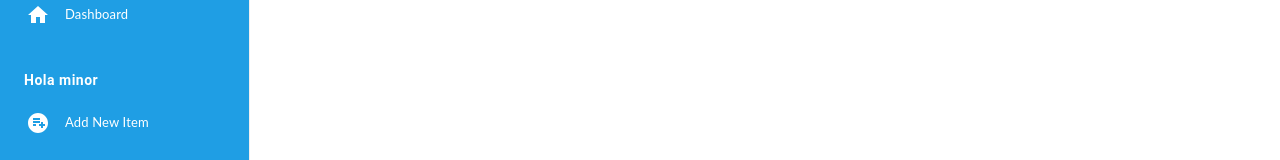
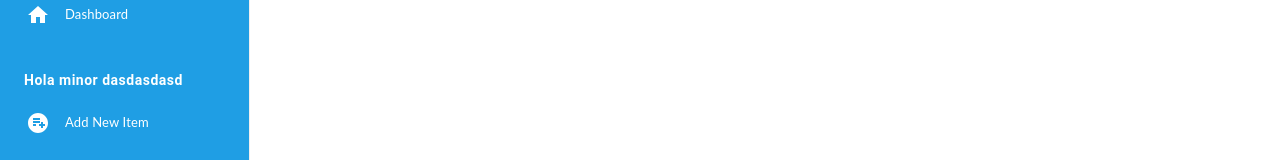
Before and after one commit to EmmanuelHdez/management-inventory-admin, a React (Create React App) app: page / in a window 1280 px wide. Shown: the part 277-437 px from the top of the page. Built offline with nearby package versions, Linux system fonts and the light colour scheme.

Commit message:
(MINOR) - Issue

```diff
--- a/src/views/global/Menu.jsx
+++ b/src/views/global/Menu.jsx
@@ -119,7 +119,7 @@ function SideMenu () {
                                 fontWeight={600}
                                 style={{ opacity: collapsed ? 0 : 1, letterSpacing: '0.5px' }}
                             >
-                                Hola minor
+                                Hola minor dasdasdasd
                             </Typography>
                         </div>
 
```
